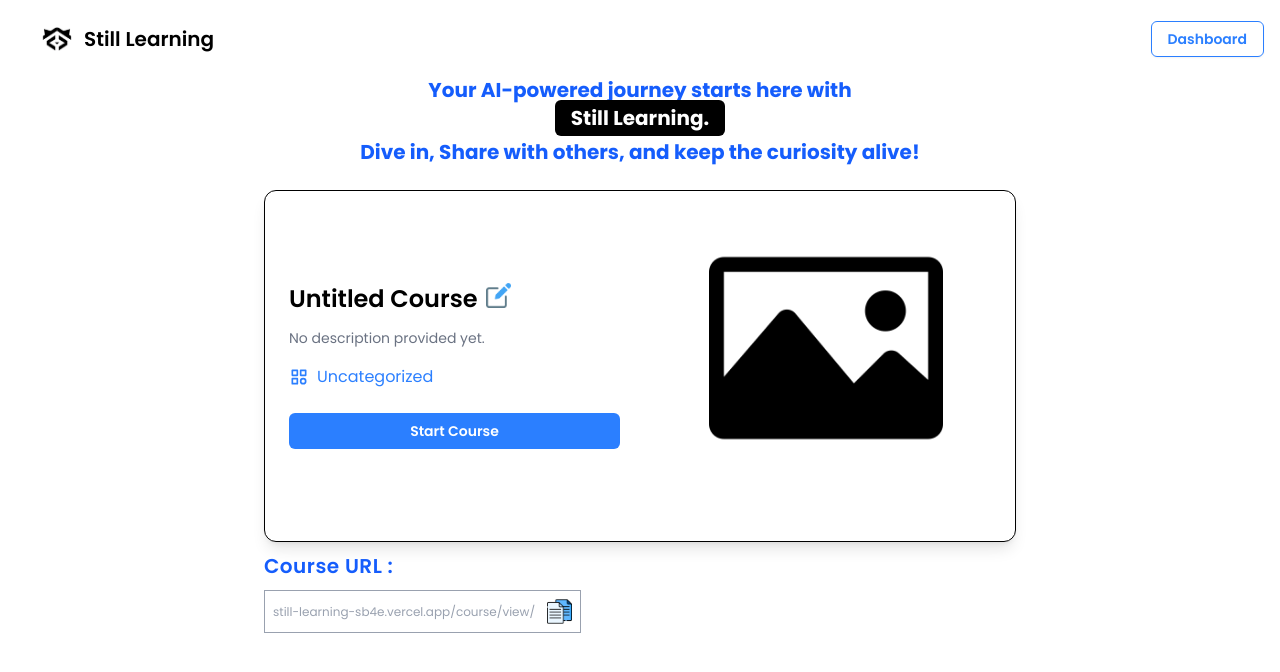
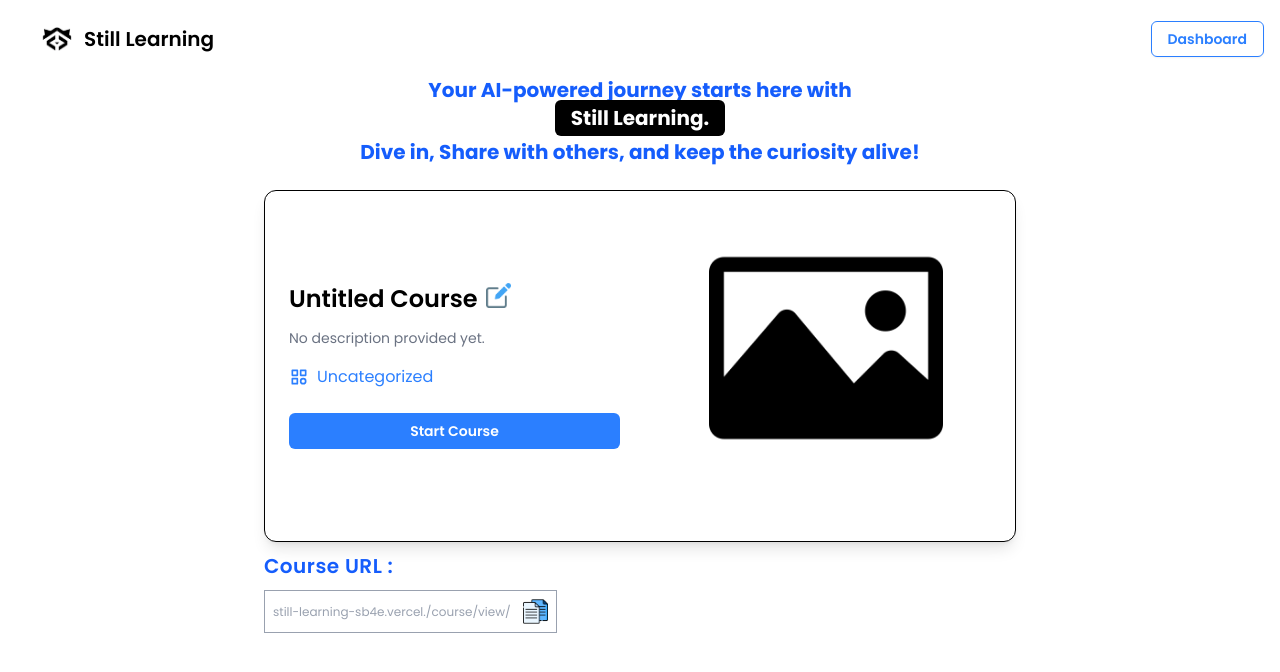
Before and after one commit to Sahil-tried-coding/Still-Learning, a Next.js app: page /createcourse/1/finish in a window 1280 px wide. Shown: the top 672 px of the page. Built offline with nearby package versions, Linux system fonts and the light colour scheme; no server answers; the database is empty.

Commit message:
good to goo

```diff
--- a/src/app/createcourse/[courseId]/finish/page.jsx
+++ b/src/app/createcourse/[courseId]/finish/page.jsx
@@ -77,7 +77,7 @@ const Finish = () => {
       Course URL :
     </h1>
 
-      <h1 className='text-xs mb-3 border max-w-max p-2 text-center text-gray-400 flex items-center gap-3 '>still-learning-sb4e.vercel.app/course/view/{course?.courseId}
+      <h1 className='text-xs mb-3 border max-w-max p-2 text-center text-gray-400 flex items-center gap-3 '>still-learning-sb4e.vercel./course/view/{course?.courseId}
       {/* <h1 className='text-xs mb-3 border max-w-max p-2 text-center text-gray-400 flex items-center gap-3 '>{process.env.NEXT_PUBLIC_HOST_NAME}course/view/{course?.courseId} */}
 
         <Image onClick={async()=>await navigator.clipboard.writeText(process.env.NEXT_PUBLIC_HOST_NAME+"course/view/"+course?.courseId)} className='cursor-pointer' src={"/copy.png"} width={25} height={25 }  alt='copy'/>
```
